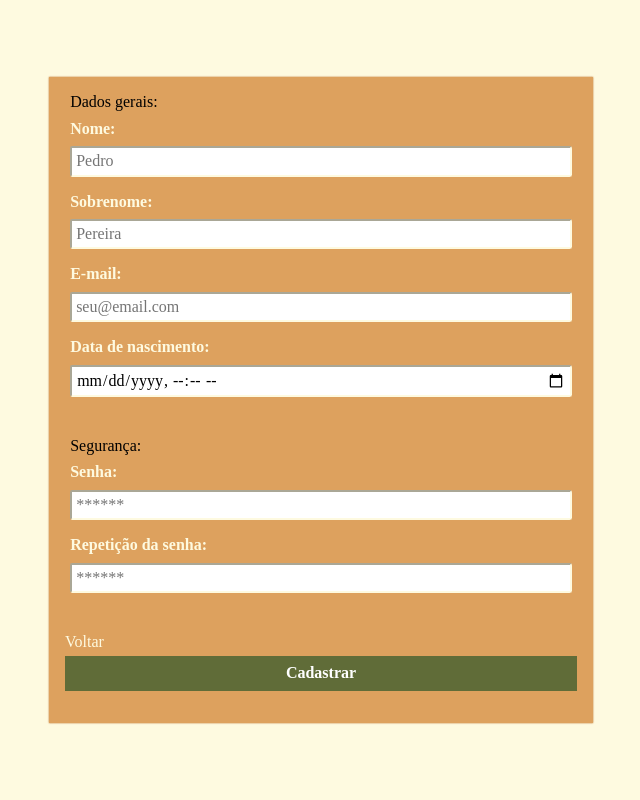
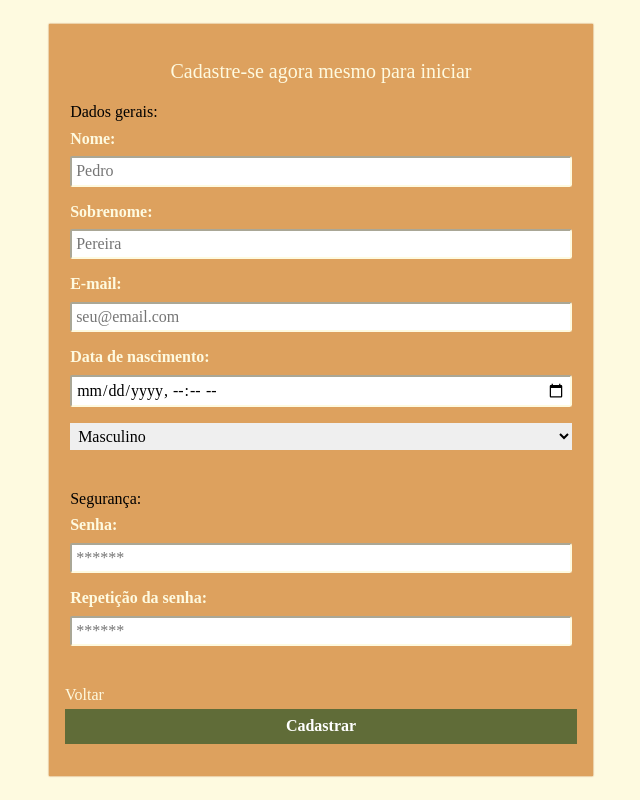
Before and after one commit to luizsla/cadastro-novo-usuario, a React (Vite) app in the folder cadastro-novo-usuario/: page /formulario-cadastro in a window 1280 px wide. Shown: the whole page, without its empty margins (319-959 px from the left). Built offline with nearby package versions, Linux system fonts and the light colour scheme; a web font is replaced by a local one.

Commit message:
Finalizando formulário de cadastro, usando ${props} e últimos componentes

```diff
--- /dev/null
+++ b/cadastro-novo-usuario/src/Componentes/Cabecalho/index.jsx
@@ -0,0 +1,10 @@
+import styled from "styled-components";
+
+
+const Cabecalho = styled.p `
+  font-size: 1.25em;
+  margin-bottom: 1em;
+  color: #FEFAE0;
+`;
+
+export default Cabecalho;
--- a/cadastro-novo-usuario/src/Componentes/FormCadastro/index.jsx
+++ b/cadastro-novo-usuario/src/Componentes/FormCadastro/index.jsx
@@ -1,8 +1,10 @@
 import styled from "styled-components";
 
 import BackgroundFormulario from "../BackgroundFormulario";
+import Cabecalho from "../Cabecalho";
 import FormLayout from "../FormLayout";
 import FormInput from "../FormInput";
+import FormSelect from "../FormSelect";
 import FormButton from "../FormButton";
 import CustomLink from "../CustomLink";
 
@@ -13,11 +15,18 @@ const Fieldset = styled.fieldset `
   width: 98%;
 `;
 
+const FormularioCadastro = () => {
+  const opcoes = [
+    { value: 'M', label: 'Masculino' },
+    { value: 'F', label: 'Feminino' },
+    { value: 'NI', label: 'Não informado' }
+  ];
 
-const FormularioCadastro = () => {
   return (
     <BackgroundFormulario>
       <FormLayout largura="40%">
+        <Cabecalho>Cadastre-se agora mesmo para iniciar</Cabecalho>
+
         <Fieldset>
           <legend>Dados gerais:</legend>
 
@@ -25,6 +34,7 @@ const FormularioCadastro = () => {
           <FormInput tipo="text" id="id-sobrenome" label="Sobrenome" placeholder="Pereira" />
           <FormInput tipo="email" id="id-email" label="E-mail" placeholder="seu@email.com" />
           <FormInput tipo="datetime-local" id="id-data-nascimento" label="Data de nascimento" />
+          <FormSelect opcoes={opcoes} />
         </Fieldset>
 
         <Fieldset>
--- a/cadastro-novo-usuario/src/Componentes/FormRecuperacaoSenha/index.jsx
+++ b/cadastro-novo-usuario/src/Componentes/FormRecuperacaoSenha/index.jsx
@@ -1,15 +1,13 @@
 import styled from "styled-components";
 
 import BackgroundFormulario from "../BackgroundFormulario";
+import Cabecalho from "../Cabecalho";
+import CustomLink from "../CustomLink";
 import FormLayout from "../FormLayout";
 import FormInput from "../FormInput";
 import FormButton from "../FormButton";
 
-const Cabecalho = styled.p `
-  font-size: 1.25em;
-  margin-bottom: 1em;
-  color: #FEFAE0;
-`;
+
 
 const NotaRodape = styled.small `
   font-size: 0.em;
@@ -24,6 +22,7 @@ const formRecuperacaoSenha = () => {
 
           <FormInput tipo="email" id="id-email" label="E-mail" placeholder="seuMelhor@email.com" />
 
+          <CustomLink to='/' cor="#FEFAE0">Voltar</CustomLink>
           <FormButton tipo="submit" texto="Recuperar" />
 
           <NotaRodape>Caso seu e-mail exista em nossa base de dados você receberá um e-mail com mais instruções de como recuperar sua senha.</NotaRodape>
--- /dev/null
+++ b/cadastro-novo-usuario/src/Componentes/FormSelect/index.jsx
@@ -0,0 +1,29 @@
+import styled from "styled-components";
+
+const Grupo = styled.div `
+	margin-bottom: 1em;
+	width: 100%;
+`;
+
+const Select = styled.select `
+  width: 100%;
+  box-sizing: border-box;
+  padding: 0.25em;
+  border: none;
+`;
+
+const FormSelect = ({opcoes}) => {
+  return (
+    <>
+      <Grupo>
+        <Select>
+          {opcoes.map((opcao, index) => (
+            <option key={index} value={opcao.value}>{opcao.label}</option>
+          ))}
+        </Select>
+      </Grupo>
+    </>
+  );
+}
+
+export default FormSelect;
```
Also changed, not shown: cadastro-novo-usuario/src/Componentes/SelectInput/index.jsx (deleted, +0 -19 lines). Lines whose indentation alone changed are shown as unchanged.
